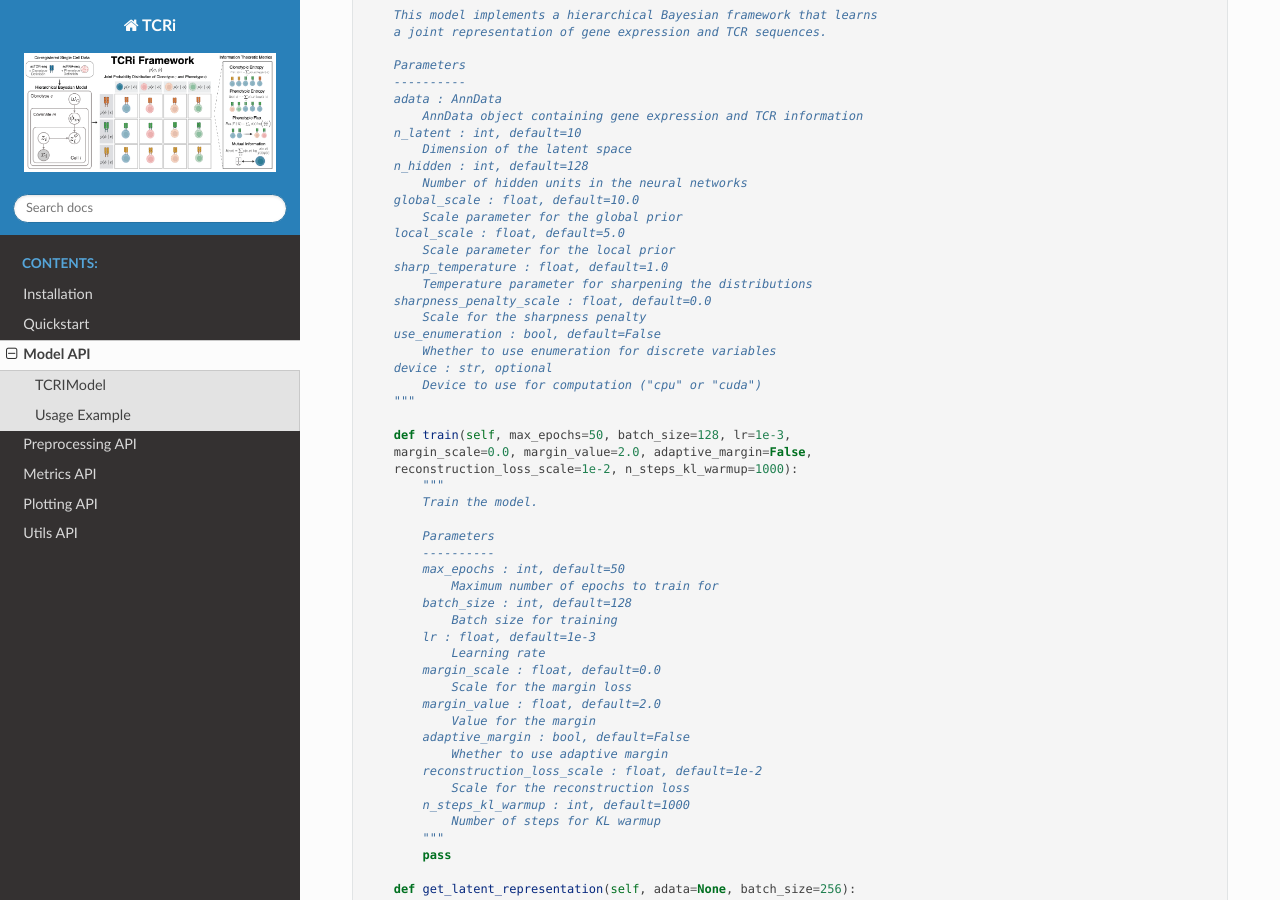
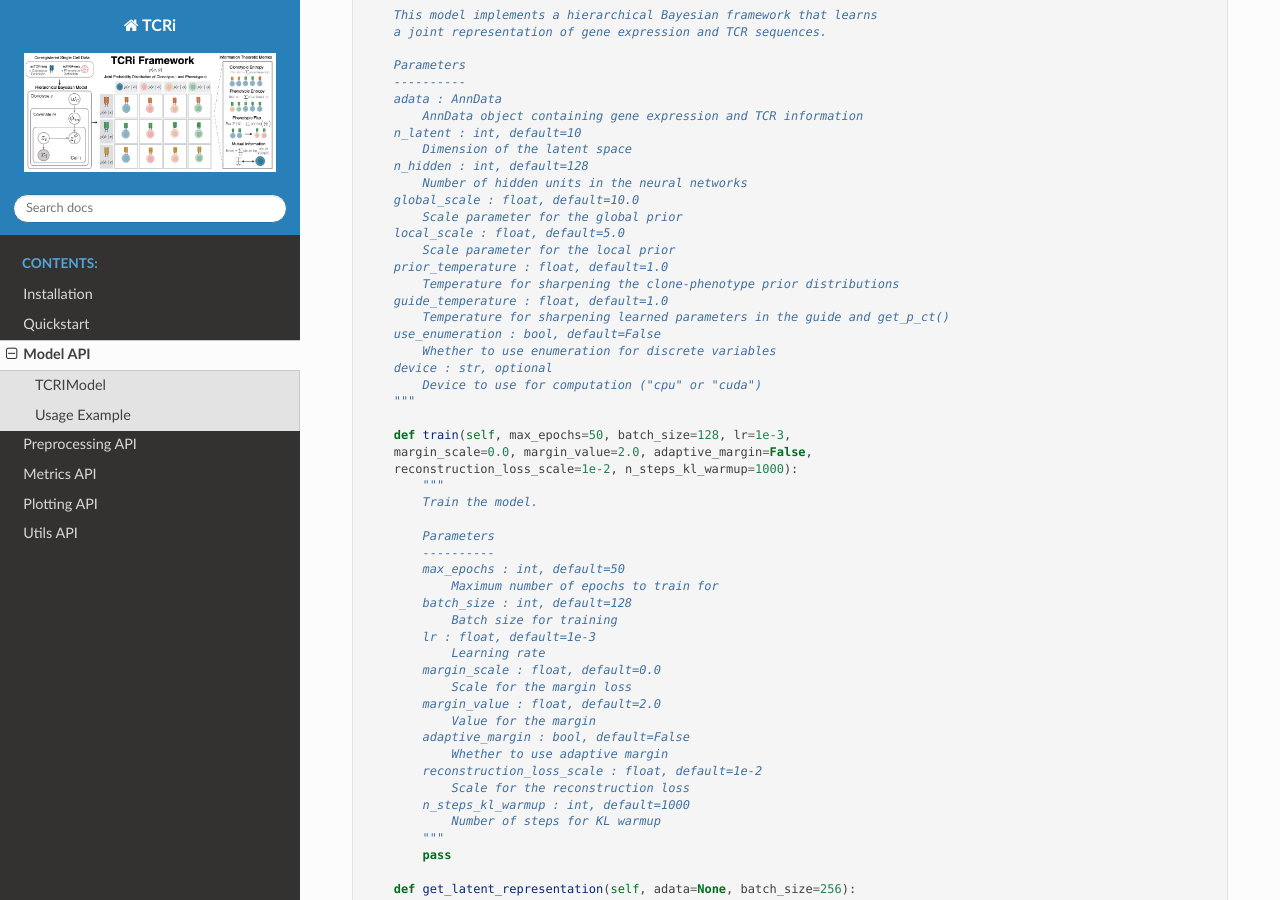
Before and after one commit to nceglia/tcri, a Sphinx documentation site: the page built from docs/api/model.md, in a window 1280 px wide and 900 px high, scrolled down 330 px. Built offline with Sphinx 7.4.7 and the Read the Docs theme 3.1.0, drawn with Linux system fonts in a browser that asks for light colours.

Commit message:
Separating temperature values.

```diff
--- a/docs/api/model.md
+++ b/docs/api/model.md
@@ -24,10 +24,10 @@ class TCRIModel:
         Scale parameter for the global prior
     local_scale : float, default=5.0
         Scale parameter for the local prior
-    sharp_temperature : float, default=1.0
-        Temperature parameter for sharpening the distributions
-    sharpness_penalty_scale : float, default=0.0
-        Scale for the sharpness penalty
+    prior_temperature : float, default=1.0
+        Temperature for sharpening the clone-phenotype prior distributions
+    guide_temperature : float, default=1.0
+        Temperature for sharpening learned parameters in the guide and get_p_ct()
     use_enumeration : bool, default=False
         Whether to use enumeration for discrete variables
     device : str, optional
```
Also changed, not shown: README.md (+2 -2 lines), 1 other file.
